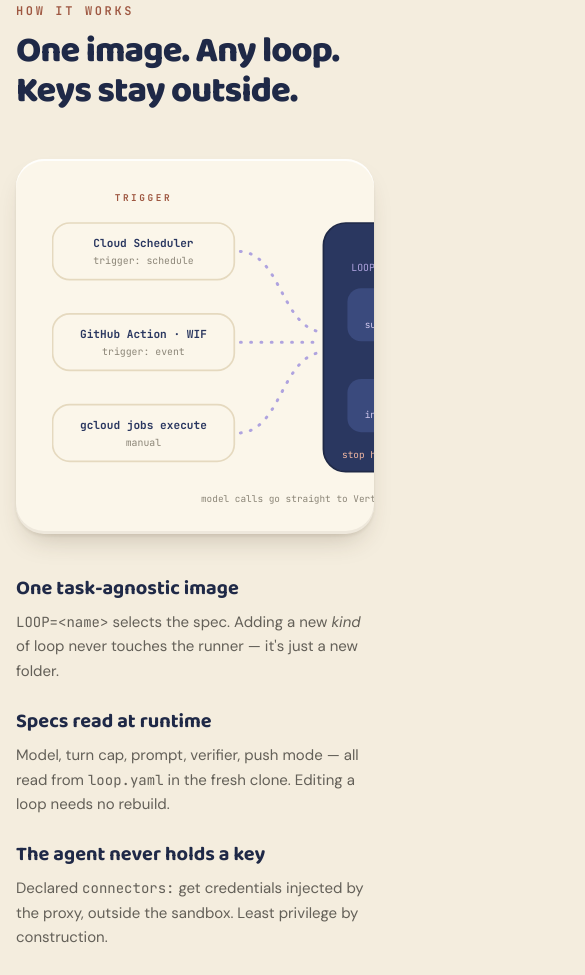
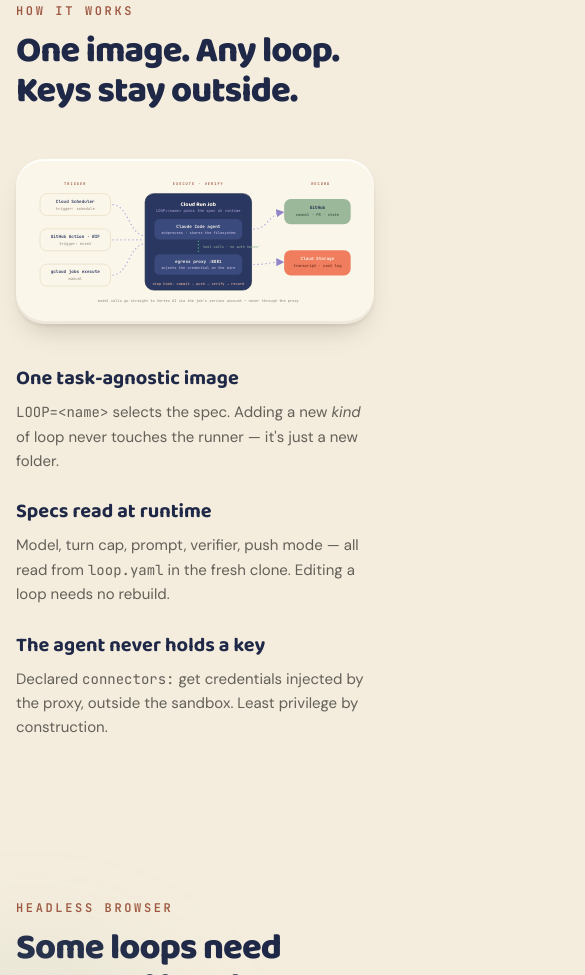
Before and after one commit to SaschaHeyer/loop-runner, a website: page site/index.html in a window 390 px wide. Shown: the part 6024-6999 px from the top of the page, 585 px wide, since content can reach past the window. Drawn offline with Linux system fonts and the light colour scheme; no server answers.

Commit message:
site: fix mobile horizontal scroll + cramped diagram
- decorative blur-blobs used negative -right/-left offsets and leaked past the
  viewport in sections that weren't clipped (#triggers, #evidence, ...), so the
  whole page scrolled right on mobile. overflow-x-clip on <main> contains every
  blob (present and future) without creating a scroll container.
- the how-it-works diagram forced min-w-[840px], so on phones it scrolled
  horizontally inside its card (felt broken). Now w-full/min-w-0 on mobile —
  the full flow scales to fit at a glance — min-w-[840px] only at sm+.

```diff
--- a/site/index.html
+++ b/site/index.html
@@ -127,7 +127,7 @@
     </div>
   </header>
 
-  <main id="top">
+  <main id="top" class="overflow-x-clip">
     <!-- ============================== HERO ============================== -->
     <section class="relative overflow-hidden px-4 pb-16 pt-28 sm:px-6 sm:pt-36 lg:pb-24">
       <!-- floating clay blobs -->
@@ -371,7 +371,7 @@
         </div>
 
         <div class="reveal clay mt-12 overflow-x-auto p-4 sm:p-8" style="--rd:120ms">
-          <svg viewBox="0 0 980 400" class="min-w-[840px]" role="img" aria-label="Flow diagram: a cron, GitHub event, or manual command triggers a Cloud Run Job. Inside the job, the Claude Code agent makes tool calls with no auth header through an egress proxy that injects credentials. Work is pushed to GitHub and transcripts are archived to Cloud Storage.">
+          <svg viewBox="0 0 980 400" class="w-full min-w-0 sm:min-w-[840px]" role="img" aria-label="Flow diagram: a cron, GitHub event, or manual command triggers a Cloud Run Job. Inside the job, the Claude Code agent makes tool calls with no auth header through an egress proxy that injects credentials. Work is pushed to GitHub and transcripts are archived to Cloud Storage.">
             <defs>
               <marker id="arrow" viewBox="0 0 10 10" refX="8" refY="5" markerWidth="7" markerHeight="7" orient="auto-start-reverse">
                 <path d="M0 0 L10 5 L0 10 z" fill="#9184c9"/>
```
Also changed, not shown: site/dist/style.css.
